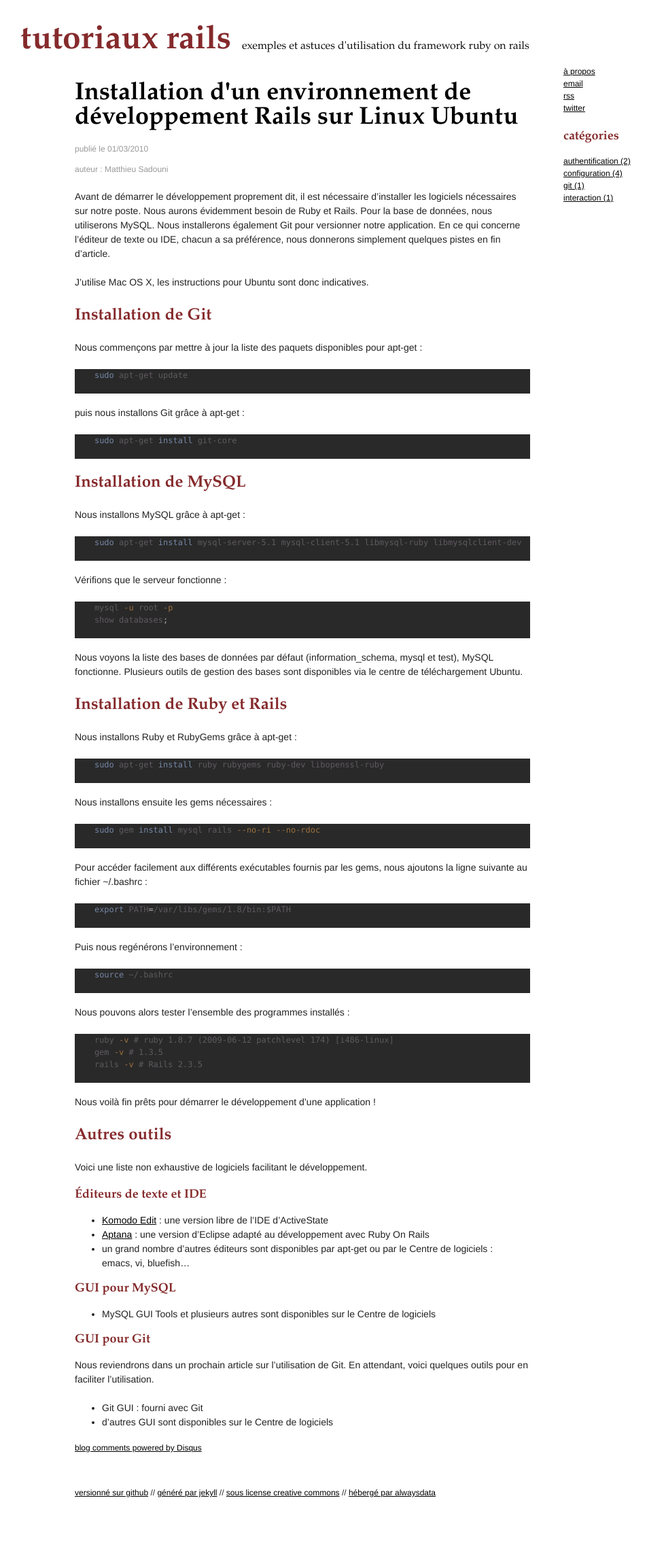
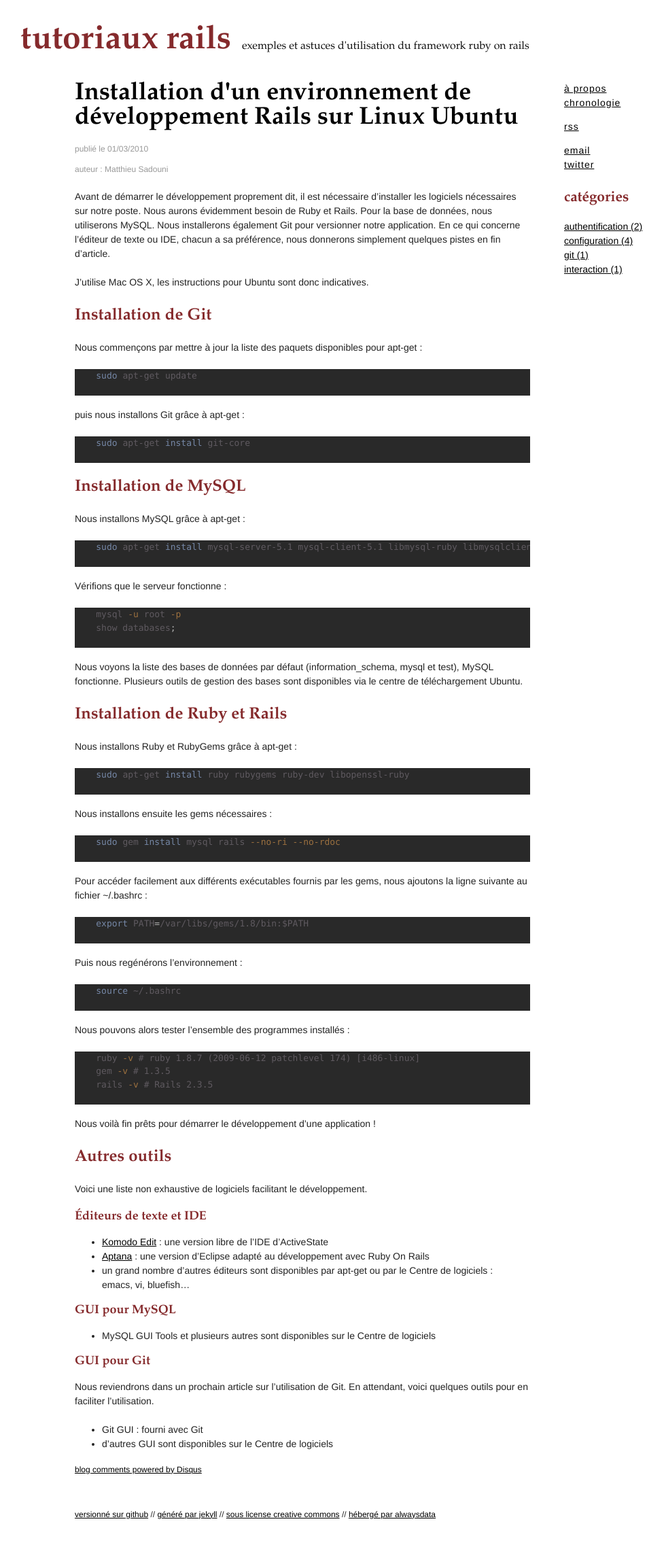
Before and after one commit to msadouni/tutoriaux-rails, a Jekyll site: the page built from _posts/2010-03-01-installation-d-un-environnement-de-developpement-sur-linux-ubuntu.markdown, in a window 1280 px wide. Shown: the whole page at 68% size, without its empty margins (135-1112 px from the left). Built offline with Jekyll 4.4.1, drawn with Linux system fonts in a browser that asks for light colours; comment, search, counter and statistics services are not loaded; before the commit the page ends 2241 px from its top, so only the background shows below that.

Commit message:
modifs css

```diff
--- a/_layouts/default.html
+++ b/_layouts/default.html
@@ -41,10 +41,11 @@
     <div id="sidebar" class="span-4 last">
       <div id="links">
         <ul>
-          <li><a href="/a-propos.html">à propos</a></li>
-          <li><a href="mailto:matthieusadouni@gmail.com">email</a></li>
-          <li><a href="http://feeds.feedburner.com/TutoriauxRails">rss</a></li>
-          <li><a href="http://twitter.com/msadouni">twitter</a></li>
+          <li class="a-propos"><a href="/a-propos.html">à propos</a></li>
+          <li class="chronologie"><a href="/chronologie.html">chronologie</a></li>
+          <li class="rss"><a href="http://feeds.feedburner.com/TutoriauxRails">rss</a></li>
+          <li class="email"><a href="mailto:matthieusadouni@gmail.com">email</a></li>
+          <li class="twitter"><a href="http://twitter.com/msadouni">twitter</a></li>
         </ul>
       </div>
       <div id="categories">
--- a/css/screen.css
+++ b/css/screen.css
@@ -19,7 +19,7 @@ body {
 }
 #header {
     overflow: hidden;
-    margin-bottom: 1em;
+    margin-bottom: 3em;
 }
 #header h1 {
     float: left;
@@ -39,6 +39,9 @@ body {
     font-size: 1.33em;
     margin: 1.33em 0 0 1em;
 }
+#sidebar {
+    font-size: 1.167em;
+}
 #sidebar ul {
     margin: 0;
     padding: 0;
@@ -47,16 +50,16 @@ body {
 #sidebar #links {
     margin-bottom: 2em;
 }
+#sidebar #links li {
+    letter-spacing: 1px;
+}
+#sidebar .chronologie, #sidebar .rss {
+    margin-bottom: 1em;
+}
 #sidebar h3 {
     margin-bottom: 1em;
     color: #852A2C;
     font-weight: bold;
-}
-.append-1 {
-    padding-right: 39px;
-}
-#main {
-    padding-top: 2em;
 }
 #main h1 a {
     font-weight: bold;
@@ -84,6 +87,7 @@ body {
 }
 #main pre code {
     color: #5F5A60;
+    font-size: 1.083em;
 }
 #main .highlight {
     background: #292929;
```
Also changed, not shown: css/blueprint/src/grid.png (added).
